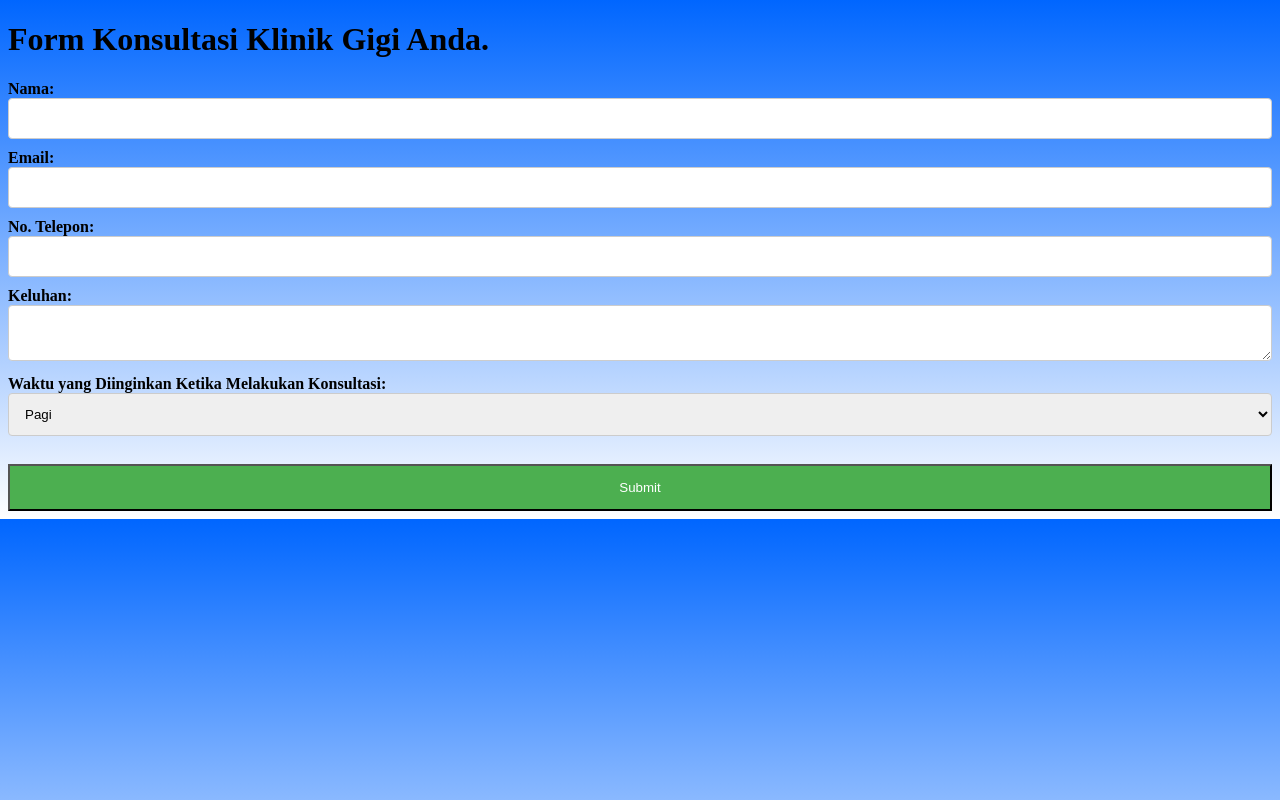
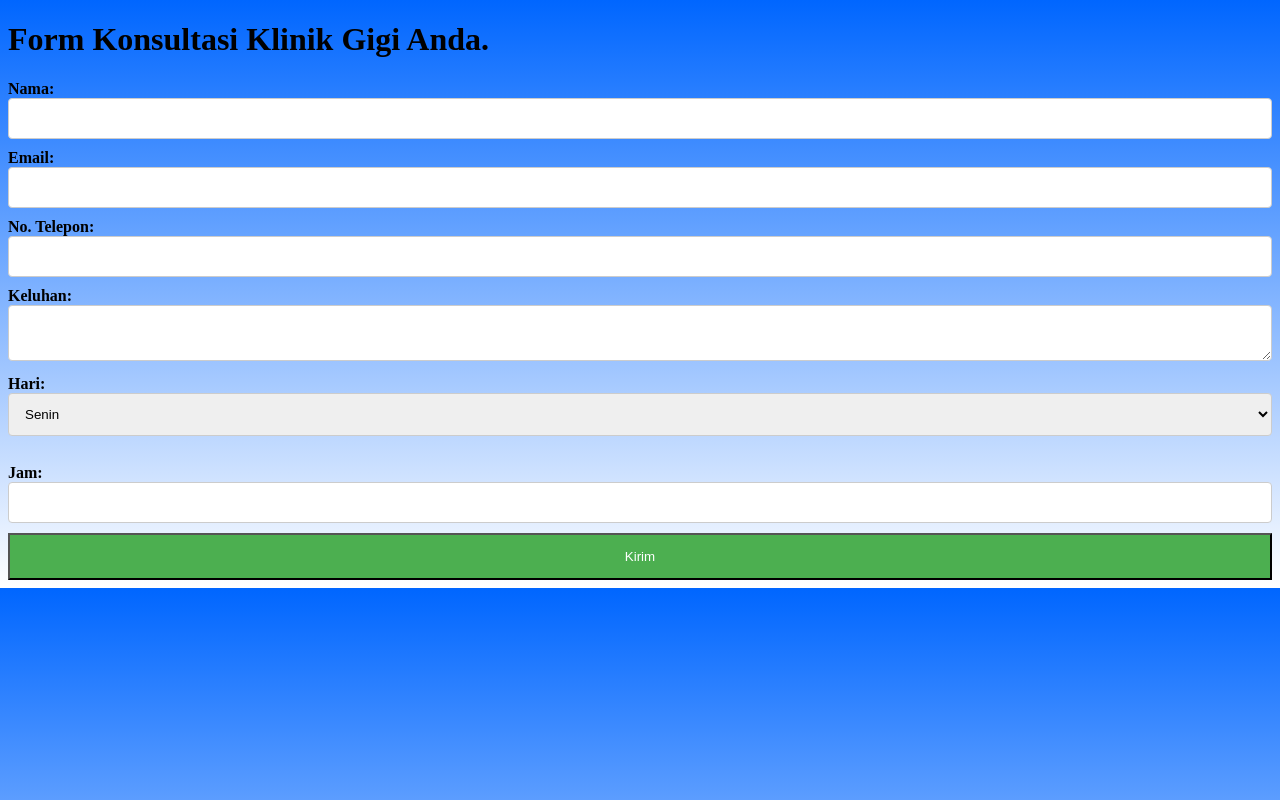
Before and after one commit to Ahriel15/turu, a PHP site: page /form.php in a window 1280 px wide. Run offline with PHP 8.4, Linux system fonts and the light colour scheme.

Commit message:
Update form.php

```diff
--- a/turumaster/form.php
+++ b/turumaster/form.php
@@ -1,4 +1,3 @@
-
 <!DOCTYPE html>
 <html>
 <head>
@@ -15,7 +14,7 @@
 
   <div class="container">
     <h1>Form Konsultasi Klinik Gigi Anda.</h1>
-    <form method="post" action="kirim-form.php">
+    <form method="post" action="proses.php">
     <label for="name">Nama:</label><br>
     <input type="text" id="name" name="name" class="form-control"><br>
     <label for="email">Email:</label><br>
@@ -24,14 +23,18 @@
     <input type="tel" id="phone" name="phone" class="form-control"><br>
     <label for="reason">Keluhan:</label><br>
     <textarea id="reason" name="reason" class="form-control"></textarea><br>
-    <label for="time">Waktu yang Diinginkan Ketika Melakukan Konsultasi:</label><br>
-    <select id="time" name="time" class="form-control">
-      <option>Pagi</option>
-      <option>Siang</option>
-      <option>Sore</option>
-      <option>Malam</option>
+    <label for="day">Hari:</label><br>
+    <select id="day" name="day" class="form-control">
+      <option>Senin</option>
+      <option>Selasa</option>
+      <option>Rabu</option>
+      <option>Kamis</option>
+      <option>Jum'at</option>
+      <option>Sabtu</option>
     </select><br><br>
-    <button type="submit" class="btn btn-primary">Submit</button>
+    <label for="Jam">Jam:</label><br>
+    <input type="Jam" name="Jam" class="form-control">
+    <button type="submit" name="kirim" class="btn btn-primary">Kirim</button>
   </form>
 </div>
 </div>
```
